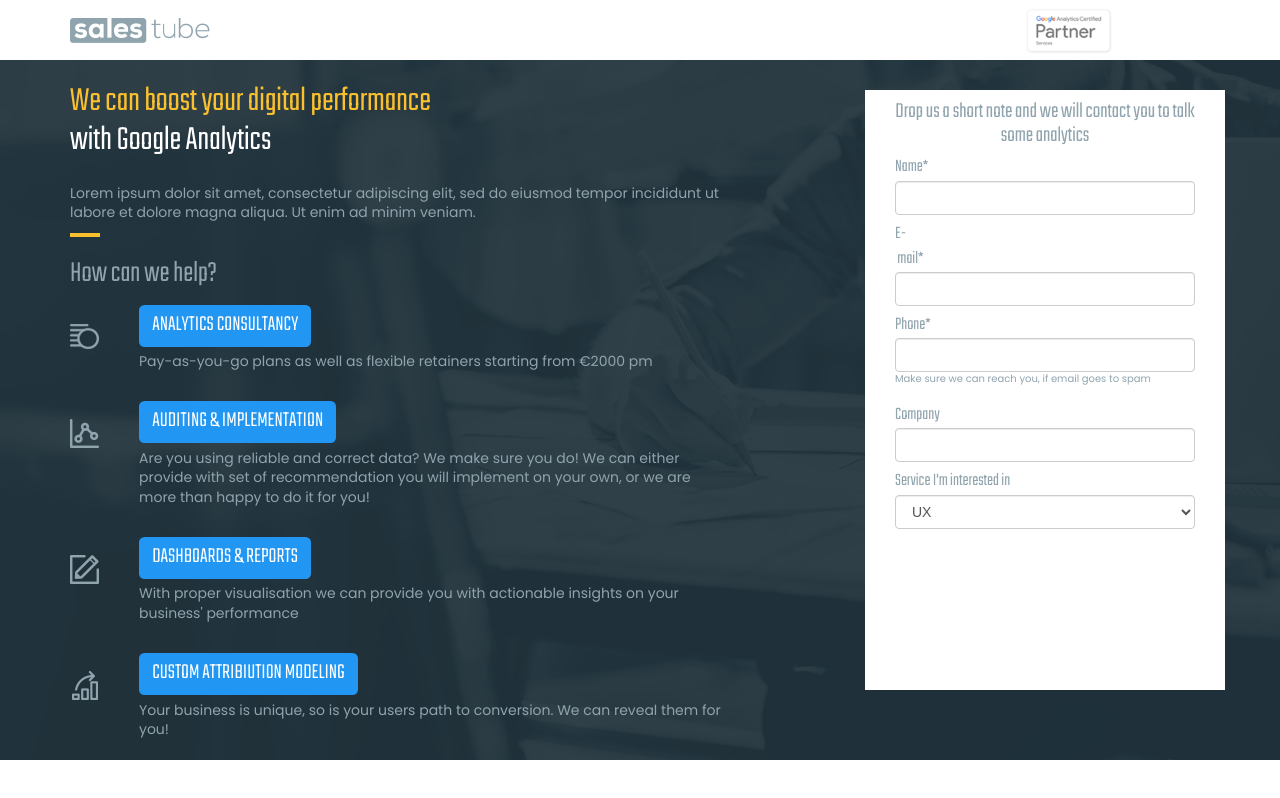
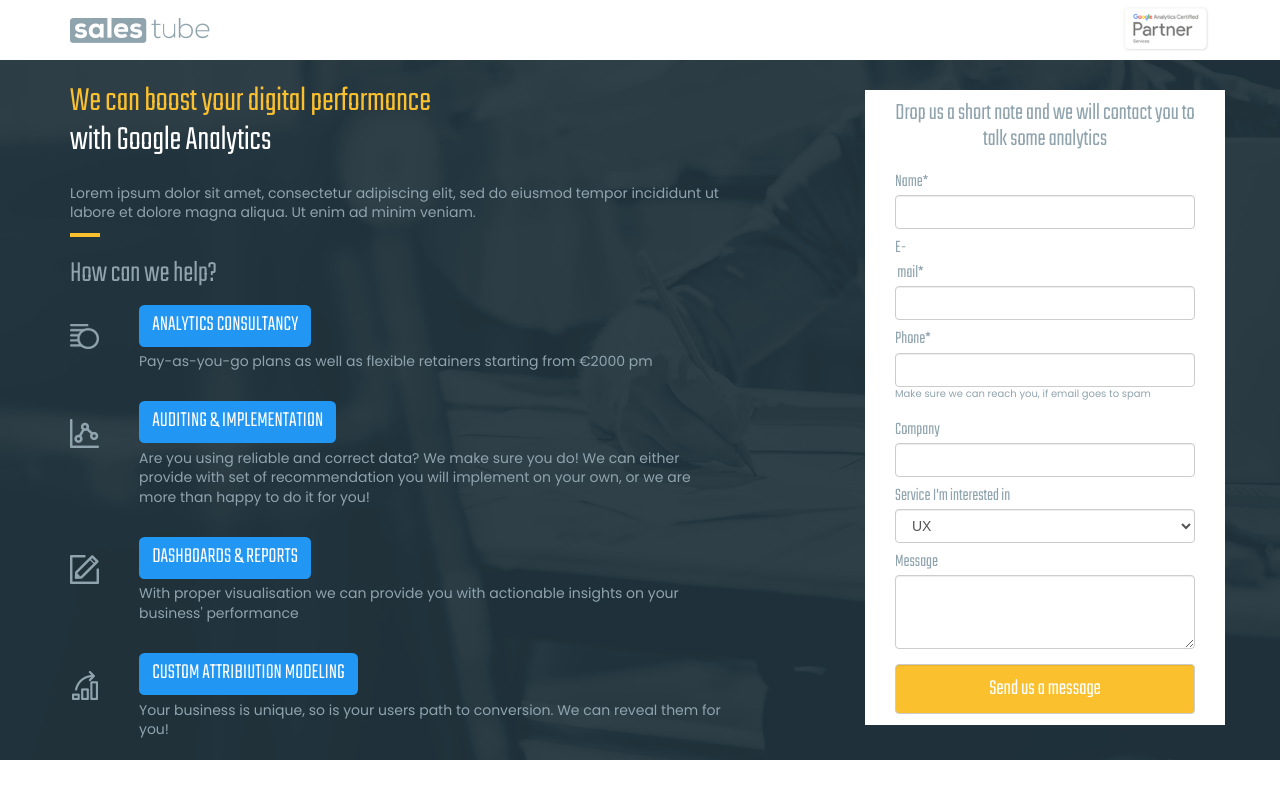
Before and after one commit to paduszka/vm_lp, a plain HTML site: page index.html in a window 1280 px wide. Drawn offline with nearby package versions, Linux system fonts and the light colour scheme.

Commit message:
missing header

```diff
--- a/css/style.css
+++ b/css/style.css
@@ -41,6 +41,8 @@ header {
 
 #gAnalytics {
   height: 48px;
+  float: right;
+  margin-top: 5px;
 }
 
 section {
@@ -96,17 +98,16 @@ h3 {
 .form {
   margin-top: 30px;
   background-color: rgb(255,255,255);
-  height: 600px;
+  height: 635px;
   width: 360px;
   float: right;
 }
 
 .form h4 {
   font-family: 'Teko', sans-serif;
-  font-size: 22px;
+  font-size: 24px;
   color: rgb(144, 164, 174);
   text-align: center;
-  padding-bottom: 10px;
   font-weight: 300;
 }
 
@@ -125,9 +126,24 @@ h3 {
   .form-horizontal .form-group {
     margin-right: 0px;
     margin-left: 0px;
-    margin-top: -20px;
+    margin-top: -15px;
 }
 
 .form-group p {
   font-size: 10px;
 }
+
+option {
+  font-size: 14px;
+  color: rgb(0, 0, 0);
+  font-family: 'Poppins', sans-serif;
+}
+
+.send {
+  background-color: rgb(250, 192, 46 );
+  color: rgb(255,255,255);
+  font-family: 'Teko', sans-serif;
+  font-weight: 300;
+  font-size: 22px;
+  height: 50px;
+}
--- a/index.html
+++ b/index.html
@@ -25,7 +25,7 @@
         <div class="col-md-5">
         <a href="#" class="logo"><img src="images/salestube_logo.png" alt="LOGO" id="logo" /></a>
         </div>
-        <div class="col-md-4">
+        <div class="col-md-5">
 
         </div>
         <div class="col-md-2">
@@ -97,8 +97,10 @@
           </ul>
         </div>
         <div class="col-md-4 form">
-          <h4>Drop us a short note and we will contact
-          you to talk some analytics</h4>
+          <div class="col-sm-12">
+            <h4>Drop us a short note and we will contact
+            you to talk some analytics</h4>
+          </div>
           <form action="#" class="form-horizontal">
             <div class="form-group">
               <label for="name" class="col-sm-1 control-label">Name*</label>
@@ -144,7 +146,14 @@
               </div>
             </div>
             <div class="form-group">
-
+              <label for="textarea1" class="col-sm-12 control-label">Message</label>
+              <div class="clearfix"></div>
+              <div class="col-sm-12">
+              <textarea class="form-control col-sm-12" id="textarea" rows="3"></textarea>
+            </div>
+            </div>
+            <div class="col-sm-12">
+              <input type="submit" value="Send us a message" class="form-control send" />
             </div>
           </form>
         </div>
```
